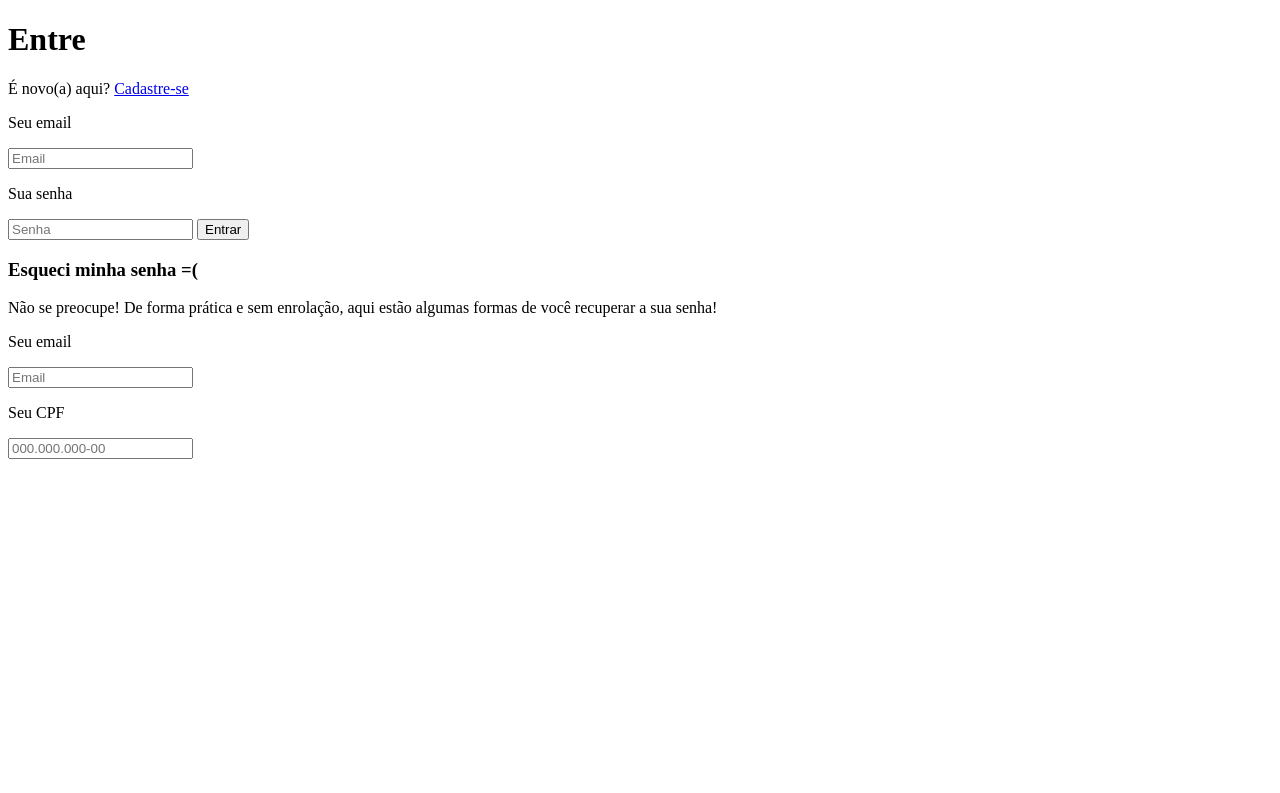
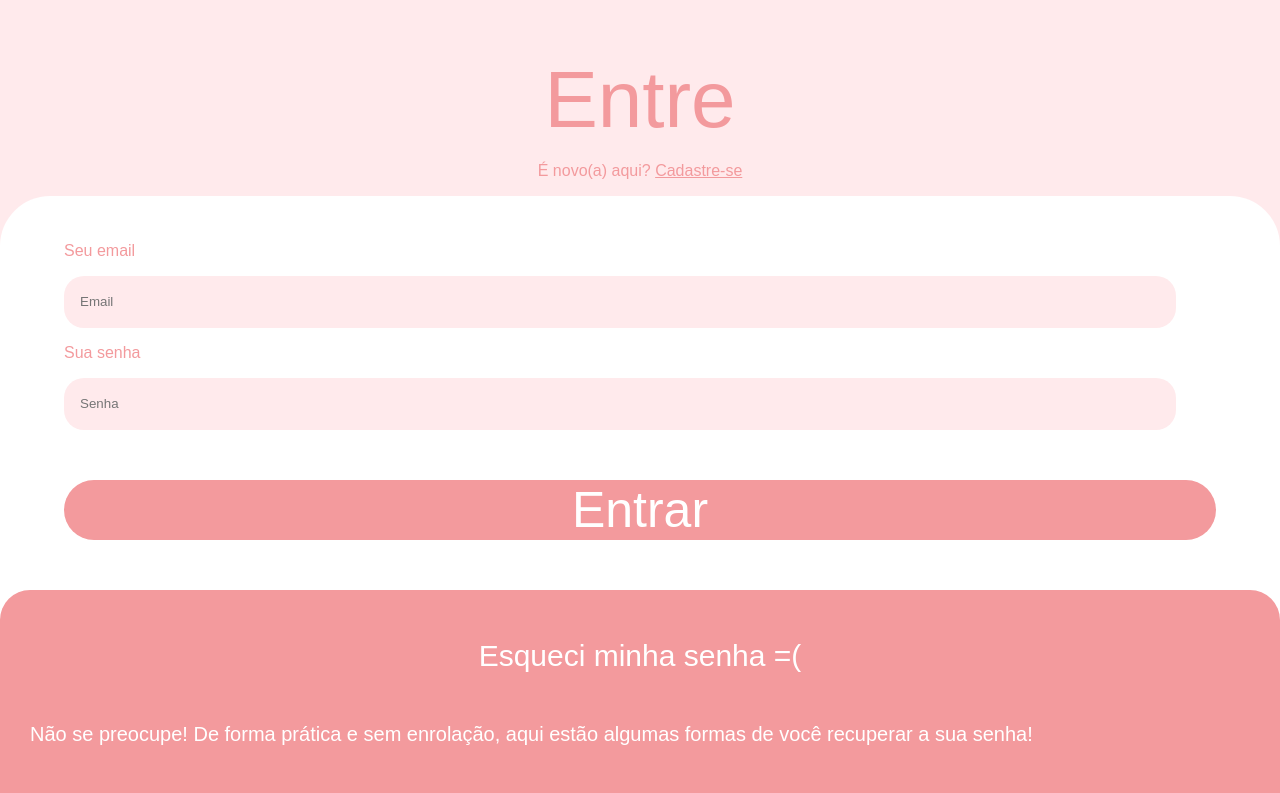
Before and after one commit to how-dev/pagina-login, a plain HTML site: page index.html in a window 1280 px wide. Shown: the top 793 px of the page. Drawn offline with Linux system fonts and the light colour scheme.

Commit message:
personalizei o header e main no css de acordo com design no figma

```diff
--- a/index.html
+++ b/index.html
@@ -32,7 +32,7 @@
             <form class="recuperar">
                 <p class="recuperar__texto">Seu email</p>
                 <input type="email" class="recuperar__email" placeholder="Email">
-                <p class="recuperar__cpf">Seu CPF</p>
+                <p class="recuperar__texto">Seu CPF</p>
                 <input type="number" class="recuperar__cpf" placeholder="000.000.000-00">
 
             </form>
--- a/style.css
+++ b/style.css
@@ -2,4 +2,91 @@
      --cor-fundo-geral: #FFEAEC;
      --cor-fundo-login: #FFFFFF;
      --cor-rosa-escuro: #F39A9D;
+     --estilo-fonte-geral: arial, Helvetica, sans-serif;
 }
+body {
+     margin: 0;
+     background-color: var(--cor-fundo-geral);
+     min-height: 100vh;
+     font-family: var(--estilo-fonte-geral);
+}
+.cabecalho {
+     color:var(--cor-rosa-escuro);
+     text-align: center;
+}
+     .cabecalho__titulo{
+          font-size: 80px;
+          font-weight: 500;
+          margin-bottom: 0;
+     }
+     .cabecalho__texto a {
+          color: var(--cor-rosa-escuro);
+          margin-top: 0;
+     }
+.principal {
+     background-color: var(--cor-fundo-login);
+     border-radius: 50px;
+     margin: 0;
+     padding-top: 30px ;
+}
+     .principal__login {
+          border-radius: 20px;
+     }
+.formulario{
+     width: 90%;
+     margin: 0 auto;
+}
+     .formulario__texto {
+          color: var(--cor-rosa-escuro)
+     }
+     .formulario__email, .formulario__senha {
+          border-radius: 20px;
+          background-color: var(--cor-fundo-geral);
+          border: 0;
+          width: 95%;
+          height: 50px;
+          padding-left: 16px;
+          outline: none;
+     }
+     .formulario__botao {
+          color: var(--cor-fundo-login);
+          background-color: var(--cor-rosa-escuro);
+          width: 100%;
+          display: block;
+          margin: 50px auto;
+          border-radius: 50px;
+          border: 0;
+          height: 60px;
+          font-size: 50px;
+     }
+.principal__recuperar {
+     background-color: var(--cor-rosa-escuro);
+     border-radius: 30px 30px 0 0;
+     color: var(--cor-fundo-login);
+     padding-top: 19px;
+}
+     .principal__recuperar--titulo {
+          text-align: center;
+          font-size: 30px;
+          font-weight: 500;
+          margin-bottom: 0;
+     }
+     .principal__recuperar--texto {
+          margin: 50px 40px 50px 30px;
+          font-size: 20px;
+     }
+.recuperar {
+     width: 90%;
+     margin: 0 auto;
+     padding-bottom: 30px;
+}
+     .recuperar__texto{}
+     .recuperar__email, .recuperar__cpf {
+          border-radius: 20px;
+          background-color: var(--cor-fundo-geral);
+          border: 0;
+          width: 95%;
+          height: 50px;
+          padding-left: 16px;
+          outline: none;
+     }
```
